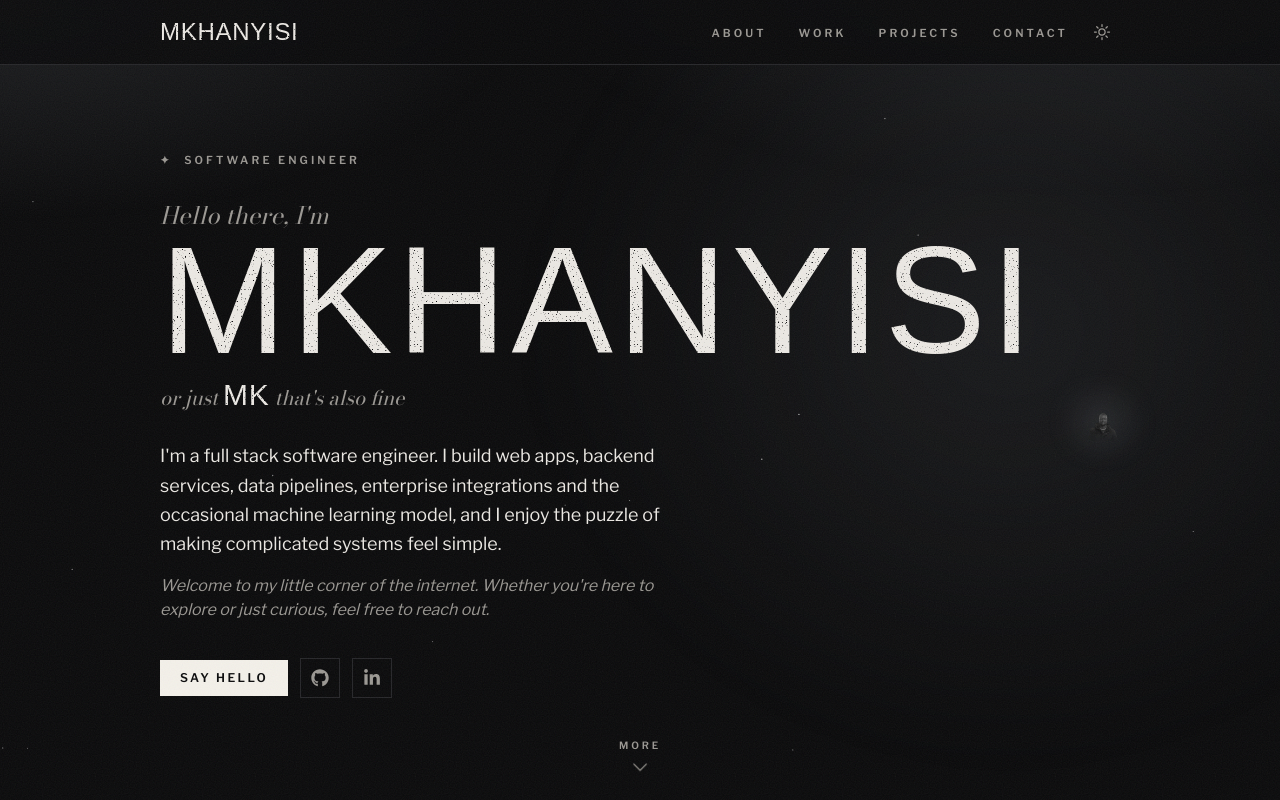
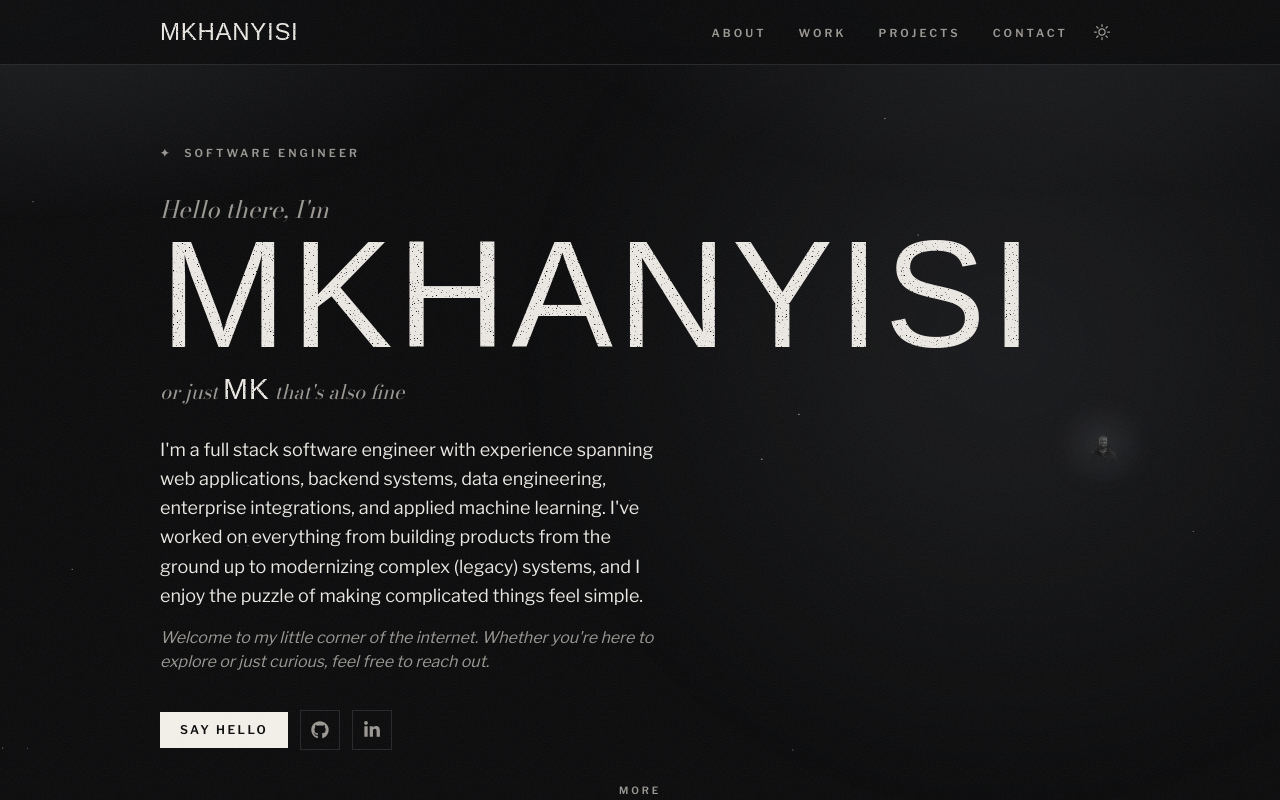
Before and after one commit to mkhanyisig/personal-portfolio, a Next.js app: page / in a window 1280 px wide. Shown: the top 800 px of the page. Built offline with nearby package versions, Linux system fonts and the light colour scheme; a web font is replaced by a local one.

Commit message:
more verbiage nit fixes

```diff
--- a/src/app/components/Hero.jsx
+++ b/src/app/components/Hero.jsx
@@ -34,11 +34,15 @@ const Hero = () => (
           <span className="display not-italic text-3xl text-fg">MK</span>
           {' '}that's also fine
         </p>
+
         <p className="mt-7 max-w-lg text-lg leading-relaxed">
-          I&apos;m a full stack software engineer. I build web apps, backend
-          services, data pipelines, enterprise integrations and the occasional machine learning model,
-          and I enjoy the puzzle of making complicated systems feel simple.
+          I'm a full stack software engineer with experience spanning web
+          applications, backend systems, data engineering, enterprise integrations,
+          and applied machine learning. I've worked on everything from building
+          products from the ground up to modernizing complex (legacy) systems, and I enjoy
+          the puzzle of making complicated things feel simple.
         </p>
+
         <p className="mt-4 max-w-lg italic text-muted">
           Welcome to my little corner of the internet. Whether you&apos;re here
           to explore or just curious, feel free to reach out.
```
